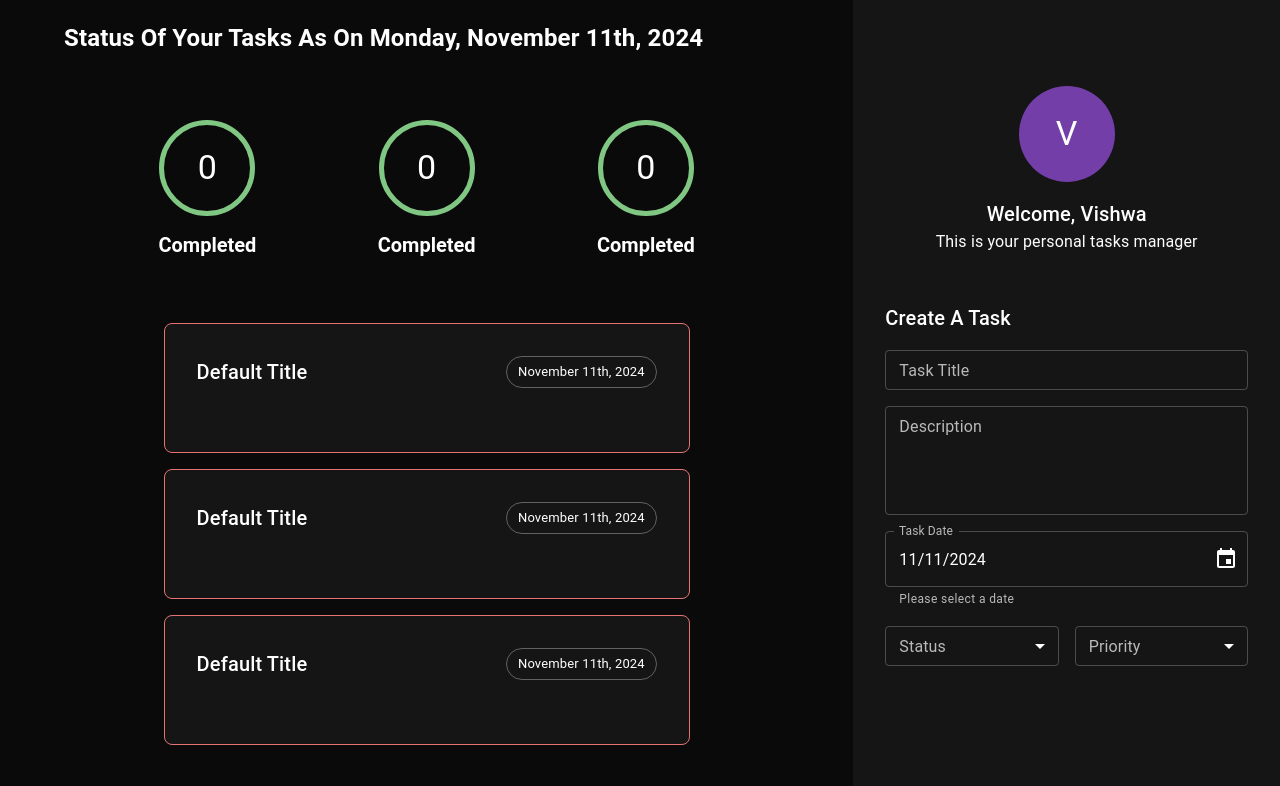
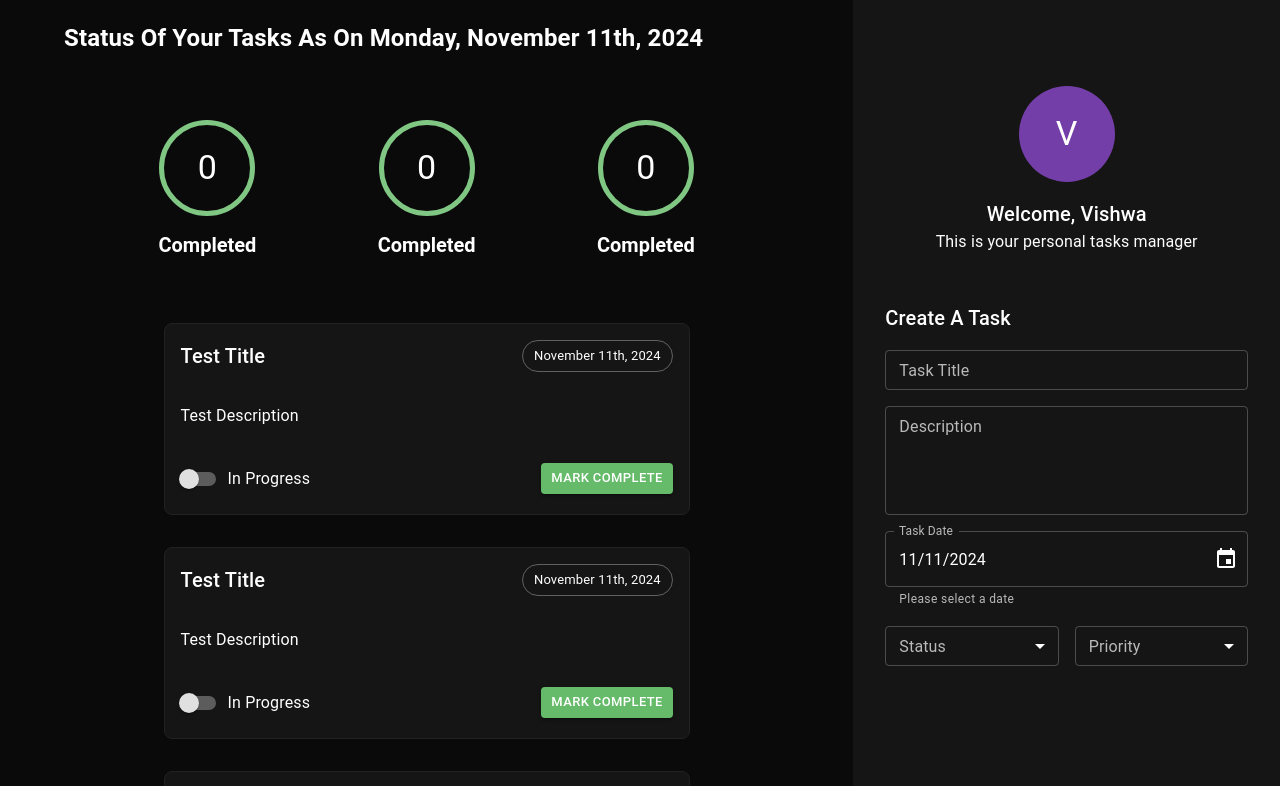
Before and after one commit to vishwa98/task-management, a React (Create React App) app: page / in a window 1280 px wide. Shown: the top 786 px of the page. Built offline with nearby package versions, Linux system fonts and the light colour scheme.

Commit message:
Task component completed

```diff
--- /dev/null
+++ b/src/components/task/_taskDescription.tsx
@@ -0,0 +1,23 @@
+import { Box, Typography } from '@mui/material';
+import React, { FC, ReactElement } from 'react';
+
+import { ITaskDescription } from './interfaces/ITaskDescription';
+import PropTypes from 'prop-types';
+
+export const TaskDescription: FC<ITaskDescription> = (
+  props,
+): ReactElement => {
+  //  Destructure Props
+  const { description = 'Test Description' } =
+    props;
+
+  return (
+    <Box>
+      <Typography>{description}</Typography>
+    </Box>
+  );
+};
+
+TaskDescription.propTypes = {
+  description: PropTypes.string,
+};
--- /dev/null
+++ b/src/components/task/_taskFooter.tsx
@@ -0,0 +1,53 @@
+import {
+    Box,
+    Button,
+    FormControlLabel,
+    Switch,
+  } from '@mui/material';
+  import React, { FC, ReactElement } from 'react';
+
+  import { ITaskFooter } from './interfaces/ITaskFooter';
+  import PropTypes from 'prop-types';
+
+  export const TaskFooter: FC<ITaskFooter> = (
+    props,
+  ): ReactElement => {
+    //  Destructure props
+    const {
+      onStatusChange = (e) => console.log(e),
+      onClick = (e) => console.log(e),
+    } = props;
+
+    return (
+      <Box
+        display="flex"
+        justifyContent="space-between"
+        alignItems="center"
+        mt={4}
+      >
+        <FormControlLabel
+          label="In Progress"
+          control={
+            <Switch
+              onChange={(e) => onStatusChange(e)}
+              color="warning"
+            />
+          }
+        />
+        <Button
+          variant="contained"
+          color="success"
+          size="small"
+          sx={{ color: '#ffffff' }}
+          onClick={(e) => onClick(e)}
+        >
+          Mark Complete
+        </Button>
+      </Box>
+    );
+  };
+
+  TaskFooter.propTypes = {
+    onStatusChange: PropTypes.func,
+    onClick: PropTypes.func,
+  };
--- /dev/null
+++ b/src/components/task/helpers/renderPriorityBorderColor.ts
@@ -0,0 +1,16 @@
+import { Priority } from '../../createTaskForm/enums/Priority';
+
+export const renderPriorityBorderColor = (
+  priority: string,
+): string => {
+  switch (priority) {
+    case Priority.normal:
+      return 'grey.900';
+    case Priority.low:
+      return 'info.light';
+    case Priority.high:
+      return 'error.light';
+    default:
+      return 'grey.900';
+  }
+};
--- /dev/null
+++ b/src/components/task/interfaces/ITask.ts
@@ -0,0 +1,12 @@
+import { ITaskDescription } from './ITaskDescription';
+import { ITaskFooter } from './ITaskFooter';
+import { ITaskHeader } from './ITaskHeader';
+
+export interface ITask
+  extends ITaskHeader,
+    ITaskDescription,
+    ITaskFooter {
+  id?: string;
+  priority?: string;
+  status?: string;
+}
--- /dev/null
+++ b/src/components/task/interfaces/ITaskDescription.ts
@@ -0,0 +1,3 @@
+export interface ITaskDescription {
+    description?: string;
+  }
--- /dev/null
+++ b/src/components/task/interfaces/ITaskFooter.ts
@@ -0,0 +1,12 @@
+import React from 'react';
+
+export interface ITaskFooter {
+  onStatusChange?: (
+    e: React.ChangeEvent<HTMLInputElement>,
+  ) => void;
+  onClick?: (
+    e:
+      | React.MouseEvent<HTMLButtonElement>
+      | React.MouseEvent<HTMLAnchorElement>,
+  ) => void;
+}
--- a/src/components/task/task.tsx
+++ b/src/components/task/task.tsx
@@ -1,26 +1,59 @@
 import React, { FC, ReactElement } from 'react';
 
 import { Box } from '@mui/material';
+import { ITask } from './interfaces/ITask';
+import { Priority } from '../createTaskForm/enums/Priority';
+import PropTypes from 'prop-types';
+import { Status } from '../createTaskForm/enums/Status';
+import { TaskDescription } from './_taskDescription';
+import { TaskFooter } from './_taskFooter';
 import { TaskHeader } from './_taskHeader';
+import { renderPriorityBorderColor } from './helpers/renderPriorityBorderColor';
 
-export const Task: FC = (props): ReactElement => {
+export const Task: FC<ITask> = (props): ReactElement => {
+  //  Destructure props
+  const {
+    title = 'Test Title',
+    date = new Date(),
+    description = 'Test Description',
+    priority = Priority.normal,
+    status = Status.completed,
+    onStatusChange = (e) => console.log(e),
+    onClick = (e) => console.log(e),
+  } = props;
+
   return (
     <Box
       display="flex"
       width="100%"
       justifyContent="flex-start"
       flexDirection="column"
-      mb={2}
-      p={4}
+      mb={4}
+      p={2}
       sx={{
         width: '100%',
         backgroundColor: 'background.paper',
         borderRadius: '8px',
         border: '1px solid',
-        borderColor: 'error.light',
+        borderColor: renderPriorityBorderColor(priority),
       }}
     >
-      <TaskHeader />
+      <TaskHeader title={title} date={date} />
+      <TaskDescription description={description} />
+      <TaskFooter
+        onClick={onClick}
+        onStatusChange={onStatusChange}
+      />
     </Box>
   );
 };
+
+Task.propTypes = {
+  title: PropTypes.string,
+  date: PropTypes.instanceOf(Date),
+  description: PropTypes.string,
+  onStatusChange: PropTypes.func,
+  onClick: PropTypes.func,
+  priority: PropTypes.string,
+  status: PropTypes.string,
+};
```
